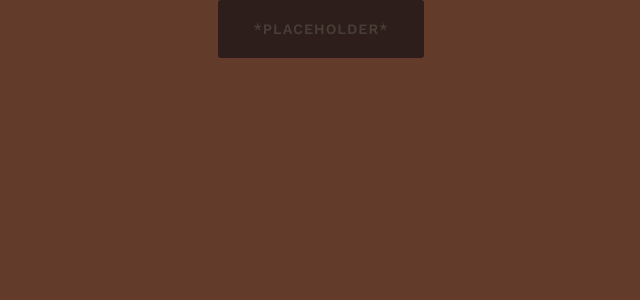
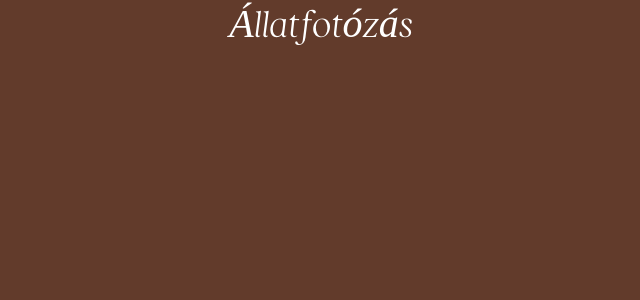
Before and after one commit to hubatrifusz/trifusz-kamila-photo, an Angular app: page / in a window 1280 px wide. Shown: the top 300 px of the page, without its empty margins (319-959 px from the left). Built offline with nearby package versions, Linux system fonts and the light colour scheme.

Commit message:
header component done

```diff
--- /dev/null
+++ b/src/app/components/header/header.component.html
@@ -0,0 +1 @@
+<h1>{{ text }}</h1>
--- /dev/null
+++ b/src/app/components/header/header.component.scss
@@ -0,0 +1,6 @@
+h1 {
+  font-size: 2.5rem;
+  font-family: 'Quincy CF';
+  font-weight: 100;
+  font-style: italic;
+}
--- a/src/app/components/main-content/main-content.component.html
+++ b/src/app/components/main-content/main-content.component.html
@@ -1,3 +1,3 @@
 <div class="main-content">
-  <app-button></app-button>
+  <app-header [text]="'Állatfotózás'"></app-header>
 </div>
--- a/src/app/components/main-content/main-content.component.ts
+++ b/src/app/components/main-content/main-content.component.ts
@@ -1,10 +1,11 @@
 import { Component } from '@angular/core';
 import { ButtonComponent } from "../button/button.component";
+import { HeaderComponent } from "../header/header.component";
 
 @Component({
   selector: 'app-main-content',
   standalone: true,
-  imports: [ButtonComponent],
+  imports: [ButtonComponent, HeaderComponent],
   templateUrl: './main-content.component.html',
   styleUrl: './main-content.component.scss'
 })
```
Also changed, not shown: src/app/components/header/header.component.ts (added, +16 -0 lines), 1 other file (tests, documents, lock files or other folders).
